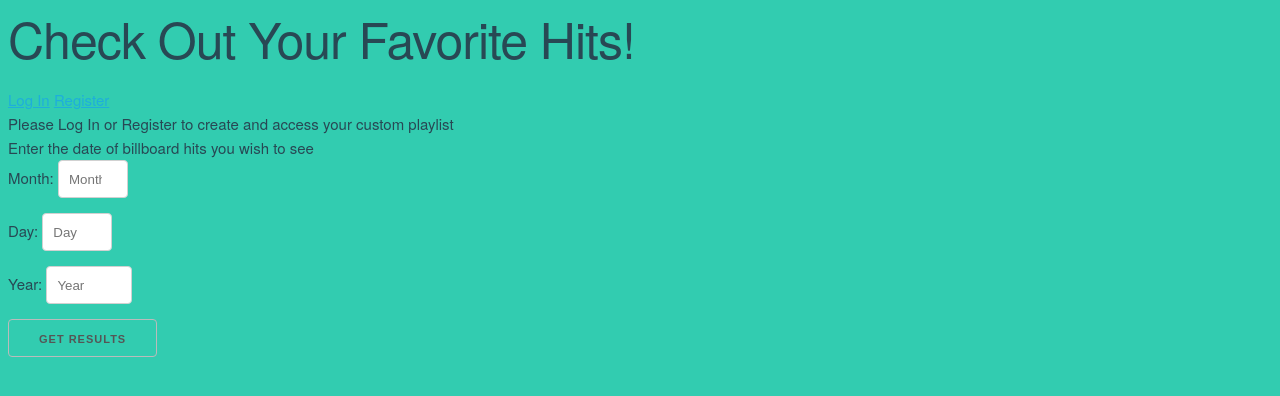
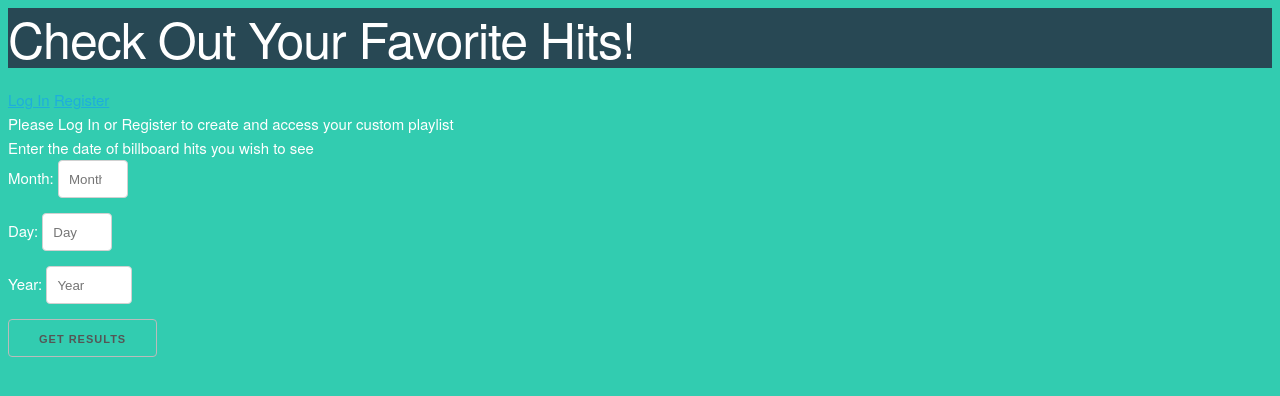
Before and after one commit to dangjustintime/music-playlist-app, a website: page public/index.html in a window 1280 px wide. Drawn offline with nearby package versions, Linux system fonts and the light colour scheme.

Commit message:
Added header tags to index.html

```diff
--- a/public/css/main.css
+++ b/public/css/main.css
@@ -1,4 +1,10 @@
 body {
   background-color: #32CCB0;
-  color: #284854;
+  color: white;
 }
+
+header {
+  background-color: #284854;
+  color: white;
+  /* width: 100%; */
+}
--- a/public/index.html
+++ b/public/index.html
@@ -9,7 +9,9 @@
     <link rel="stylesheet" href="/css/main.css">
   </head>
   <body ng-controller="MusicController as ctrl">
-    <h1>Check Out Your Favorite Hits!</h1>
+    <header>
+      <h1>Check Out Your Favorite Hits!</h1>
+    </header>
     <!-- Offer the user a login option if they're not logged in -->
     <div class="login" ng-if="!ctrl.currentUser">
       <a href="#" ng-click="loginAction=true;registerAction=false">Log In</a>
```
